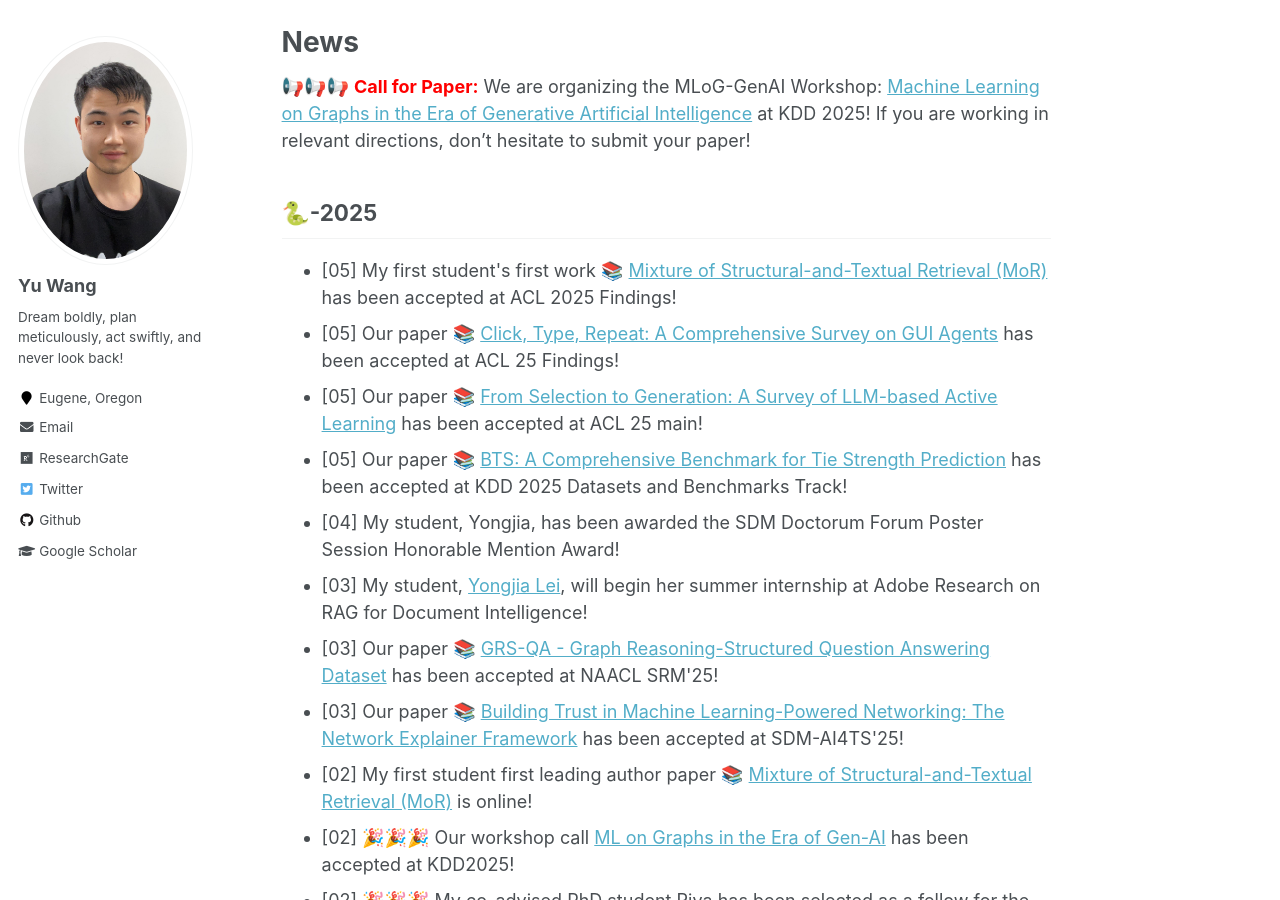
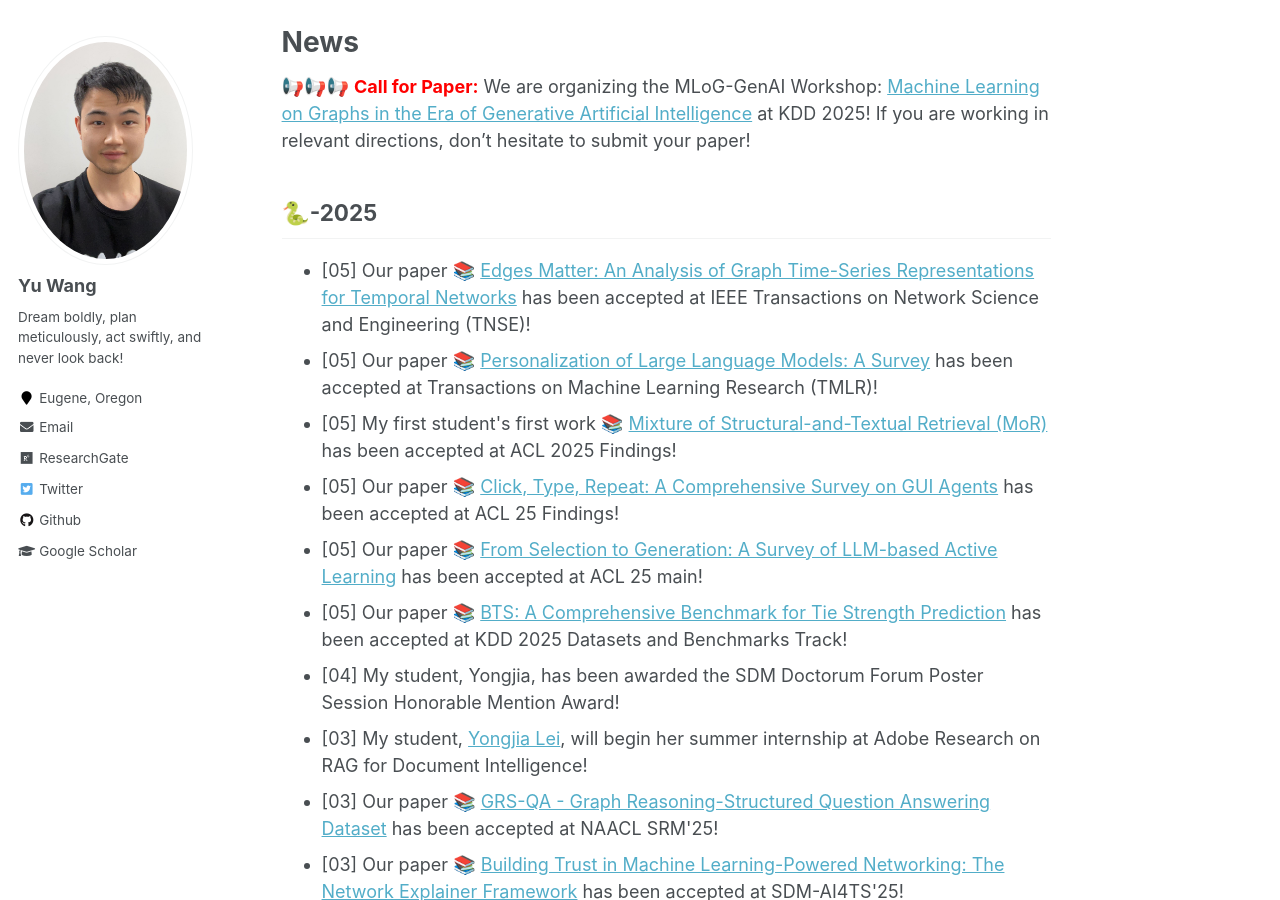
Before and after one commit to yuwang0103/yuwang0103.github.io, a Jekyll site: the page built from _pages/about.md, in a window 1280 px wide and 900 px high, scrolled down 775 px. Built offline with Jekyll 4.4.1, drawn with Linux system fonts in a browser that asks for light colours.

Commit message:
Update about.md

```diff
--- a/_pages/about.md
+++ b/_pages/about.md
@@ -34,6 +34,8 @@
 🐍-2025
 -----
 <ul>
+<li>[05] Our paper 📚 <a href=''>Edges Matter: An Analysis of Graph Time-Series Representations for Temporal Networks</a> has been accepted at IEEE Transactions on Network Science and Engineering (TNSE)!</li>
+<li>[05] Our paper 📚 <a href='https://arxiv.org/abs/2411.00027'>Personalization of Large Language Models: A Survey</a> has been accepted at Transactions on Machine Learning Research (TMLR)!</li>
 <li>[05] My first student's first work 📚 <a href='https://arxiv.org/abs/2502.20317'>Mixture of Structural-and-Textual Retrieval (MoR)</a> has been accepted at ACL 2025 Findings!</li>
 <li>[05] Our paper 📚 <a href='https://openreview.net/forum?id=ccYWyKCQUu#discussion'>Click, Type, Repeat: A Comprehensive Survey on GUI Agents</a> has been accepted at ACL 25 Findings!</li>
 <li>[05] Our paper 📚 <a href='https://arxiv.org/abs/2502.11767'>From Selection to Generation: A Survey of LLM-based Active Learning</a> has been accepted at ACL 25 main!</li>
```
